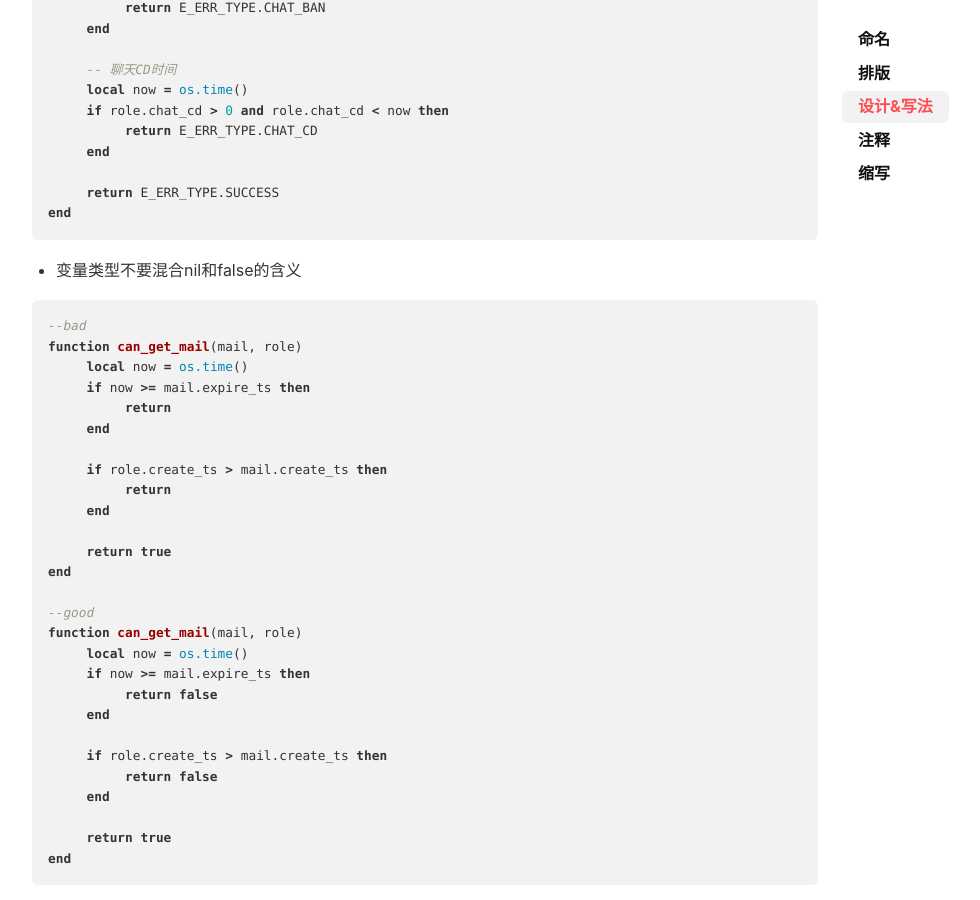
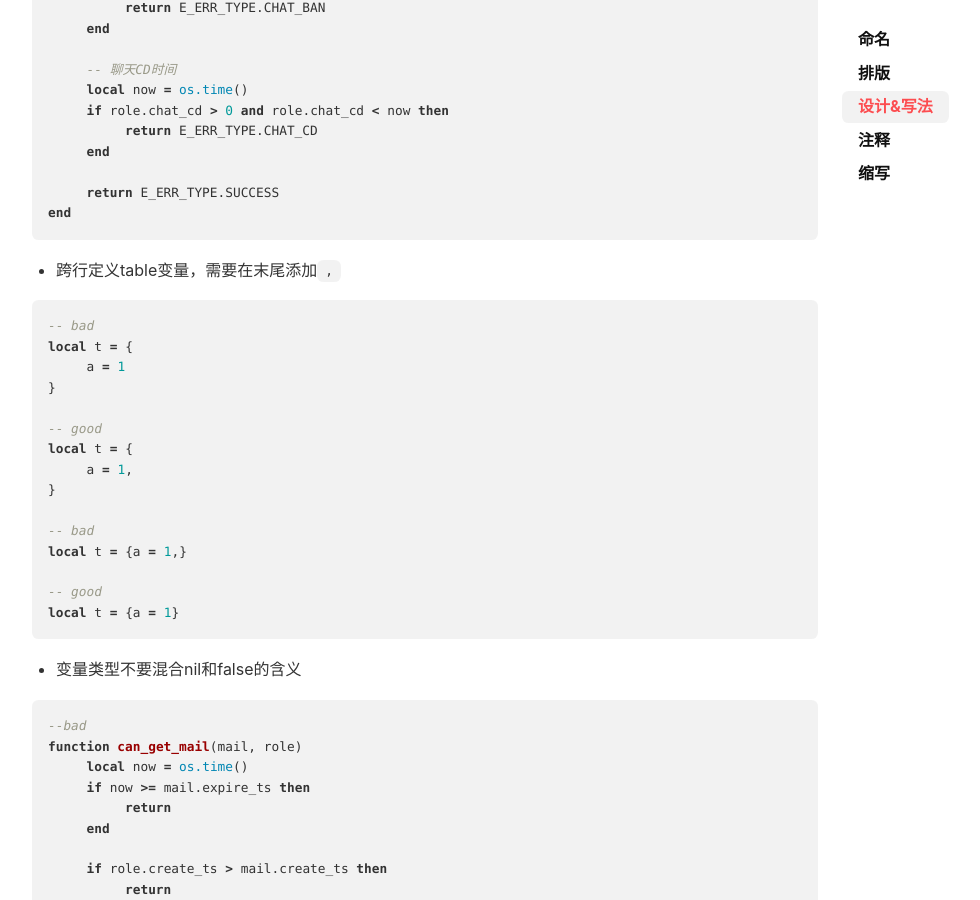
Before and after one commit to lizijie/lizijie.github.io, a Jekyll site: the page built from _posts/2022-06-05-lua代码规范.md, in a window 1280 px wide and 900 px high, scrolled down 4949 px. Shown: the whole window, without its empty margins (105-1085 px from the left). Built offline with Jekyll 4.4.1, drawn with Linux system fonts in a browser that asks for light colours; nearby versions of some CDN libraries; comment, search, counter and statistics services are not loaded.

Commit message:
update 2022-06-05-lua代码规范

````diff
--- a/_posts/2022-06-05-lua代码规范.md
+++ b/_posts/2022-06-05-lua代码规范.md
@@ -245,6 +245,27 @@ function can_send_chat(role)
 end
 ```
 
+* 跨行定义table变量，需要在末尾添加`,`
+
+```lua
+-- bad
+local t = {
+     a = 1
+}
+
+-- good
+local t = {
+     a = 1,
+}
+
+-- bad
+local t = {a = 1,}
+
+-- good
+local t = {a = 1}
+```
+
+
 * 变量类型不要混合nil和false的含义
 
 ```lua
````
